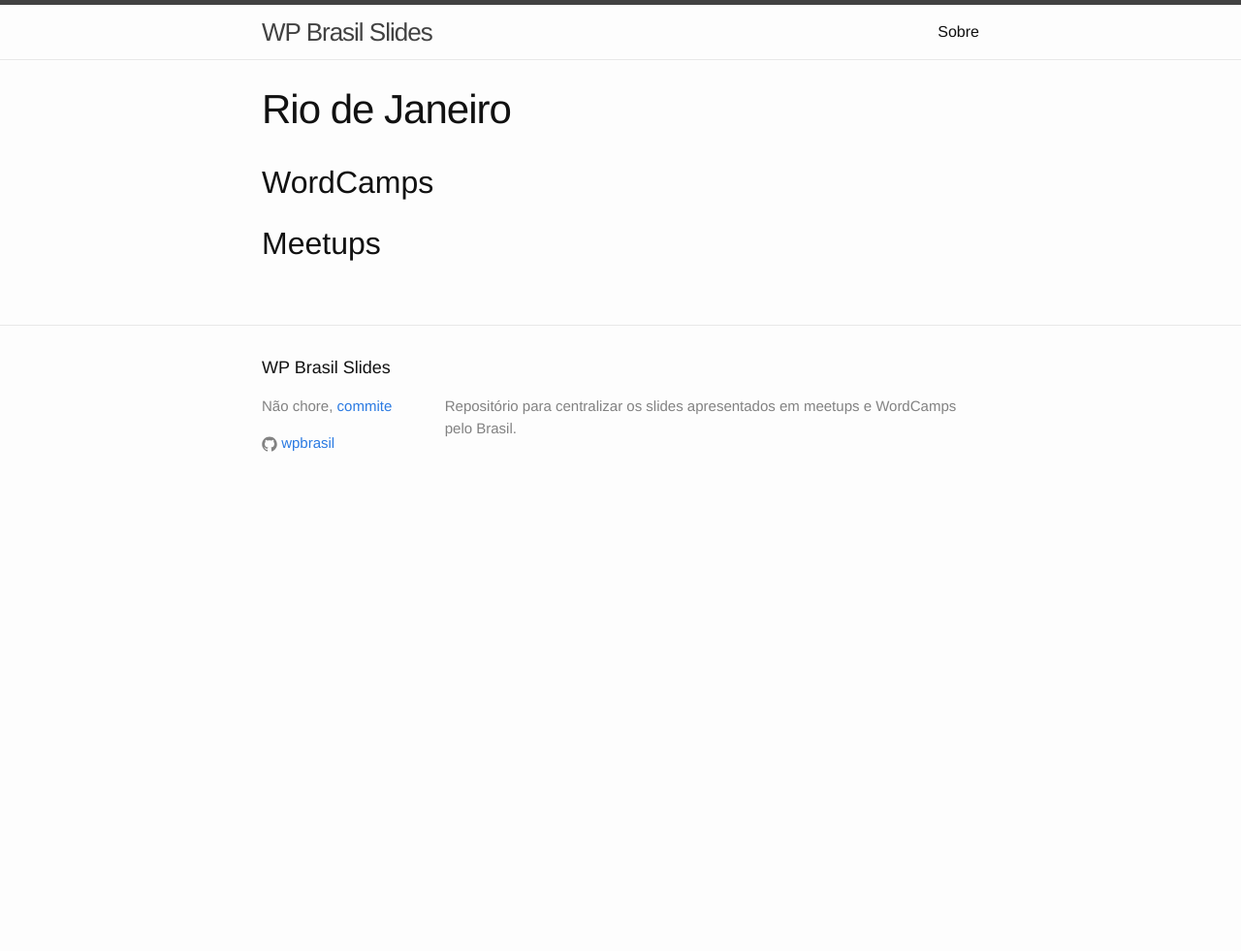
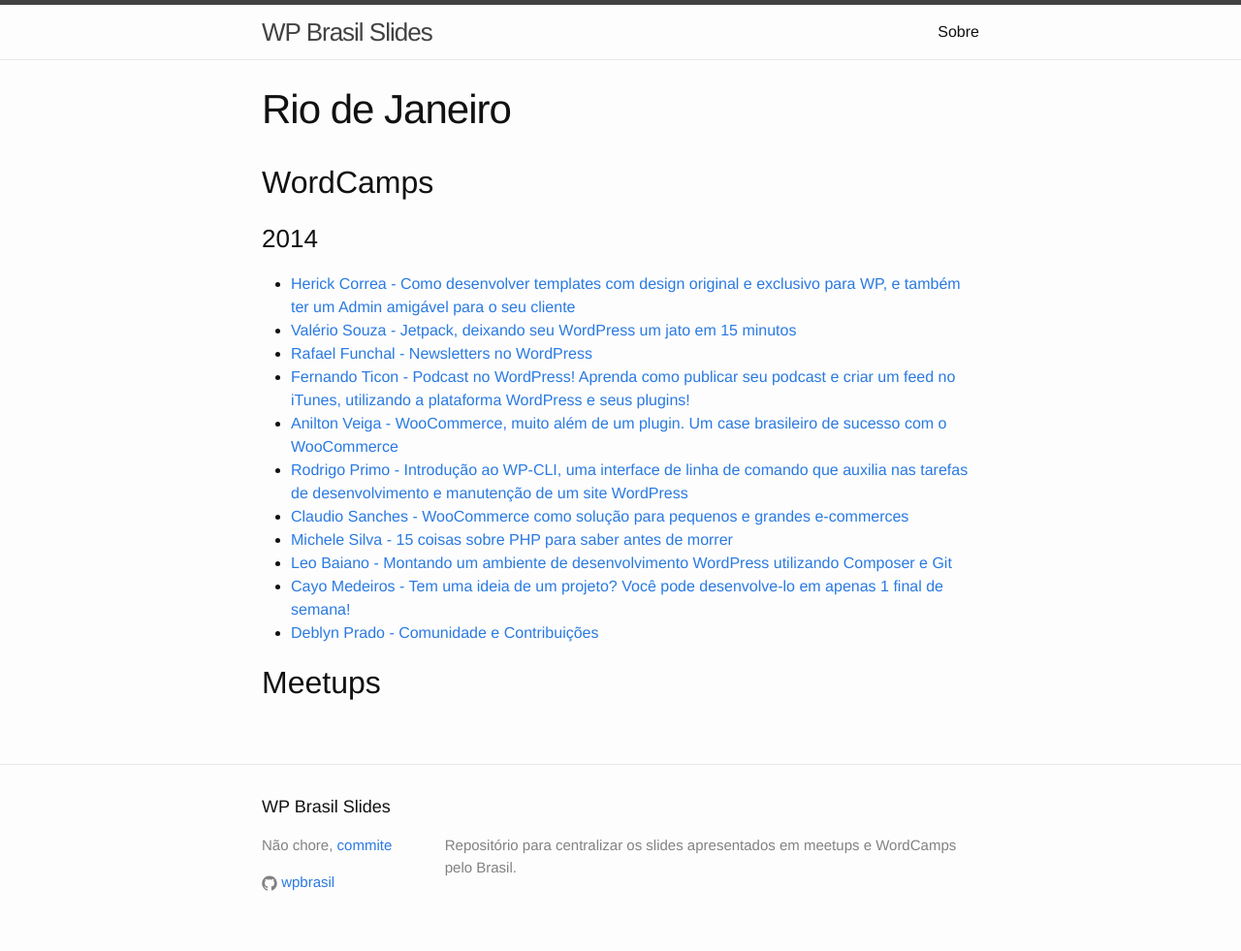
Before and after one commit to wpbrasil/slides, a Jekyll site: the page built from riodejaneiro.md, in a window 1280 px wide. Shown: the whole page at 97% size. Built offline with Jekyll 4.4.1, drawn with Linux system fonts in a browser that asks for light colours; before the commit the page ends 900 px from its top, so only the background shows below that.

Commit message:
Insere Slides WCRJ 2014

```diff
--- a/riodejaneiro.md
+++ b/riodejaneiro.md
@@ -6,4 +6,17 @@
 
 ## WordCamps
 
+### 2014
+* [Herick Correa - Como desenvolver templates com design original e exclusivo para WP, e também ter um Admin amigável para o seu cliente](http://pt.slideshare.net/herickcorrea1/criando-templates-em-wordpress)
+* [Valério Souza - Jetpack, deixando seu WordPress um jato em 15 minutos](http://pt.slideshare.net/valeriosza/jetpack-deixando-seu-wordpress-um-jato-em-15-minutos-small-talk)
+* [Rafael Funchal - Newsletters no WordPress](http://pt.slideshare.net/rafaelfunchal/newsletters-no-wordpress)
+* [Fernando Ticon - Podcast no WordPress! Aprenda como publicar seu podcast e criar um feed no iTunes, utilizando a plataforma WordPress e seus plugins!](http://pt.slideshare.net/nandoticon/podcast-no-wordpress-fernando-ticon)
+* [Anilton Veiga - WooCommerce, muito além de um plugin. Um case brasileiro de sucesso com o WooCommerce](http://pt.slideshare.net/aniltonveiga/woocommerce-egestaowcriodejaneiro)
+* [Rodrigo Primo - Introdução ao WP-CLI, uma interface de linha de comando que auxilia nas tarefas de desenvolvimento e manutenção de um site WordPress](http://rodrigoprimo.github.io/wp-cli-wordcamp-rj-2014/#slide1)
+* [Claudio Sanches - WooCommerce como solução para pequenos e grandes e-commerces](https://speakerdeck.com/claudiosmweb/woocommerce-como-solucao-para-pequenos-e-grandes-e-commerces)
+* [Michele Silva - 15 coisas sobre PHP para saber antes de morrer](https://speakerdeck.com/mchelem/15-coisas-sobre-php-para-saber-antes-de-morrer)
+* [Leo Baiano - Montando um ambiente de desenvolvimento WordPress utilizando Composer e Git](http://pt.slideshare.net/leobaiano1/montando-um-ambiente-de-desenvolvimento-wordpress-utilizando-composer-e-git)
+* [Cayo Medeiros - Tem uma ideia de um projeto? Você pode desenvolve-lo em apenas 1 final de semana!](http://pt.slideshare.net/yogodoshi/tem-uma-idia-de-um-projeto-desenvolva-em-1-final-de-semana-num-hackathon)
+* [Deblyn Prado - Comunidade e Contribuições](http://pt.slideshare.net/DeblynPrado/comunidade-e-contribuio)
+
 ## Meetups
```
